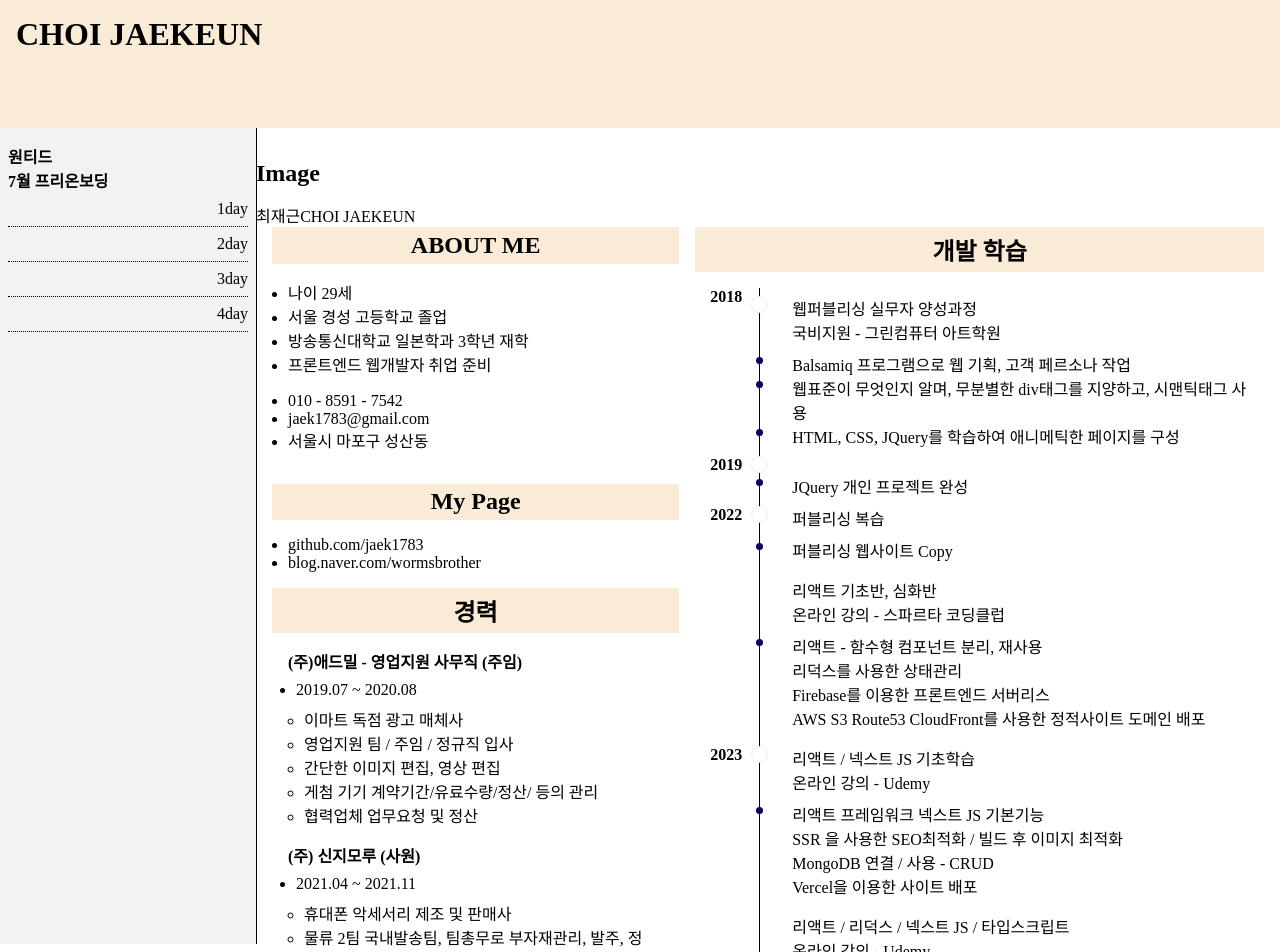
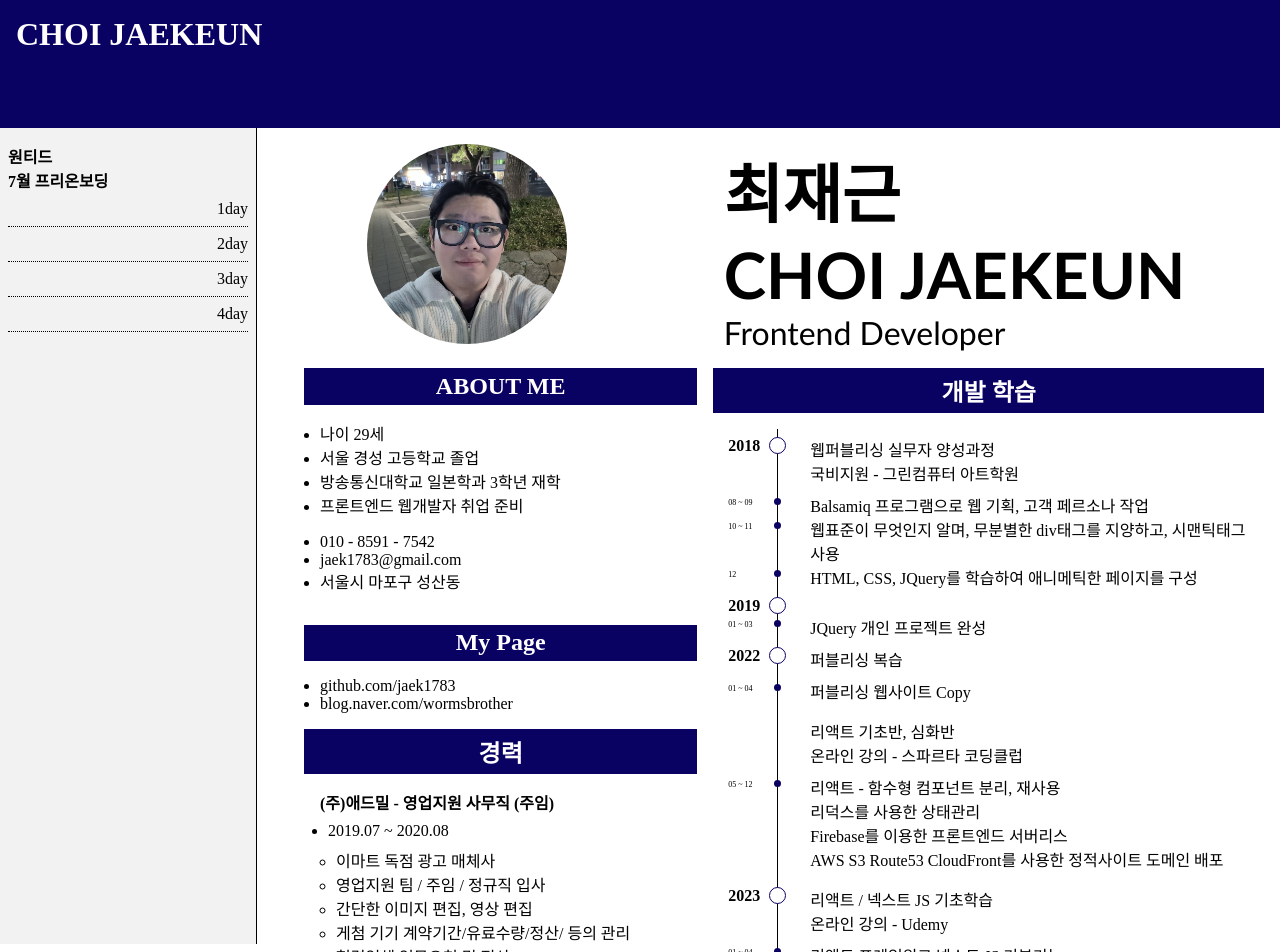
Before and after one commit to Jaek1783/markdown, a Next.js app: page / in a window 1280 px wide. Shown: the top 952 px of the page. Built offline with nearby package versions, Linux system fonts and the light colour scheme.

Commit message:
main page experience 제작

```diff
--- a/components/main/experience.tsx
+++ b/components/main/experience.tsx
@@ -8,28 +8,39 @@ const Experience = ()=>{
                     <dt>
                         웹퍼블리싱 실무자 양성과정<br/>국비지원 - 그린컴퓨터 아트학원
                     </dt>
-                    <dd className="experience-item-item">Balsamiq 프로그램으로 웹 기획, 고객 페르소나 작업</dd>
-                    <dd className="experience-item-item">웹표준이 무엇인지 알며, 무분별한 div태그를 지양하고, 시맨틱태그 사용</dd>
-                    <dd className="experience-item-item">HTML, CSS, JQuery를 학습하여 애니메틱한 페이지를 구성</dd>
+                    <dd className="month M0809">
+                        <span className="experience-item-item">Balsamiq 프로그램으로 웹 기획, 고객 페르소나 작업</span></dd>
+                    <dd className="month M1011">
+                        <span className="experience-item-item">웹표준이 무엇인지 알며, 무분별한 div태그를 지양하고, 시맨틱태그 사용</span>
+                    </dd>
+                    <dd className="month M12">
+                        <span className="experience-item-item">HTML, CSS, JQuery를 학습하여 애니메틱한 페이지를 구성</span>
+                    </dd>
                 </dl>
             </li>
             <li className="year Y2019">
                 <span className="experience-item-container"><br/></span>
-                <span className="experience-item-item">JQuery 개인 프로젝트 완성</span>
+                <span className="month M0103">
+                    <span className="experience-item-item">JQuery 개인 프로젝트 완성</span></span>
             </li>
             <li>
                 <dl className="year Y2022">
                     <dt className="experience-item-container">퍼블리싱 복습</dt>
-                    <dd className="experience-item-item">퍼블리싱 웹사이트 Copy</dd>
+                    <dd className="month M0104">
+                        <span className="experience-item-item">퍼블리싱 웹사이트 Copy</span>
+                    </dd>
                 </dl>
             </li>
             <li>
                 <dl>
                     <dt>리액트 기초반, 심화반<br/>온라인 강의 - 스파르타 코딩클럽</dt>
-                    <dd className="experience-item-item">리액트 - 함수형 컴포넌트 분리, 재사용
-                        <br/>리덕스를 사용한 상태관리
-                        <br/>Firebase를 이용한 프론트엔드 서버리스
-                        <br/>AWS S3 Route53 CloudFront를 사용한 정적사이트 도메인 배포</dd>
+                    <dd className="month M0512">
+                        <span className="experience-item-item">리액트 - 함수형 컴포넌트 분리, 재사용
+                            <br/>리덕스를 사용한 상태관리
+                            <br/>Firebase를 이용한 프론트엔드 서버리스
+                            <br/>AWS S3 Route53 CloudFront를 사용한 정적사이트 도메인 배포
+                        </span>
+                    </dd>
                 </dl>
             </li>
             <li>
@@ -38,26 +49,35 @@ const Experience = ()=>{
                         리액트 / 넥스트 JS 기초학습<br/>
                         온라인 강의 - Udemy
                     </dt>
-                    <dd className="experience-item-item">리액트 프레임워크 넥스트 JS 기본기능
+                    <dd className="month M0104">
+                        <span className="experience-item-item">리액트 프레임워크 넥스트 JS 기본기능
                         <br/>SSR 을 사용한 SEO최적화 / 빌드 후 이미지 최적화
                         <br/>MongoDB 연결 / 사용 - CRUD
-                        <br/>Vercel을 이용한 사이트 배포</dd>
+                        <br/>Vercel을 이용한 사이트 배포
+                        </span>
+                    </dd>
                 </dl></li>
             <li>
                 <dl>
                     <dt>리액트 / 리덕스 / 넥스트 JS / 타입스크립트
                         <br/>온라인 강의 - Udemy
                     </dt>
-                    <dd>음식 주문 앱 만들기</dd>
+                    <dd className="month M05">
+                        <span className="experience-item-item">음식 주문 앱 만들기</span>
+                    </dd>
                 </dl>
             </li>
             <li>
                 <dl>
                     <dt>리액트 / 넥스트 JS / 원티드 - 프리온보딩 7월
                     </dt>
-                    <dd className="experience-item-item">MPA와 CSR
-                    <br/>CSR과 SSR
-                    <br/>Node JS 기능 fs, path을 이용한 Markdown 블로그 만들기
+                    <dd className="month M07">
+                        <span className="experience-item-item">
+                            MPA와 CSR
+                            <br/>CSR과 SSR
+                            <br/>Node JS 기능 fs, path을 이용한 Markdown 블로그 만들기
+                            <br/>Framework Next JS
+                        </span>
                     </dd>
                 </dl>
             </li>
--- a/pages/index.js
+++ b/pages/index.js
@@ -2,13 +2,21 @@ import AboutMe from '../components/main/about';
 import MyPage from '../components/main/my-page';
 import Career from '../components/main/career';
 import Experience from '../components/main/experience';
+import Image from 'next/image';
+
 export default function Home() {
   return (
     <main className='page'>
-      <h2>Image</h2>
-      <div className="main-title">
-        <span>최재근</span>
-        <span>CHOI JAEKEUN</span>
+      <dl className='main-title-container'>
+        <dt><Image src={'/images/index/me.jpg'} alt={'나'} width={100} height={100}/></dt>
+        <dd className="main-title">
+          <span className='ko-name'>최재근</span>
+          <span className='en-name'>CHOI JAEKEUN</span>
+          <span className='sub-title'>Frontend Developer</span>
+        </dd>
+      </dl>
+      <div>
+
       </div>
       <div className='container'>
         <div>
--- a/styles/globals.css
+++ b/styles/globals.css
@@ -5,18 +5,56 @@
 a{
   color:#000;
   text-decoration: none;
+  width:100%;
 }
 img{
-  width:80%;
+  width:100%;
+  height:100%;
 }
 .header{
   position:fixed;
   width:100%;
   height:6rem;
-  background-color:antiquewhite;
+  background-color:#0a0263;
   padding:1rem;
   z-index: 999;
 }
+h1>a{
+  color:#fff;
+}
+h2{
+  color:#fff;
+}
+.main-title-container{
+  display:flex;
+  padding-bottom:1rem;
+  justify-content: space-around;
+}
+.main-title{
+  display: flex;
+  flex-direction: column;
+  font-family:'Gill Sans', 'Gill Sans MT', Calibri, 'Trebuchet MS', sans-serif;
+  font-size:4rem;
+  font-weight: bold;
+}
+.main-title-container>dt{
+  width:200px;
+  height:200px;
+  border-radius: 100%;
+  overflow: hidden;
+  position: relative;
+}
+.main-title-container>dt>img{
+  width:200px;
+  height:260px;
+  position: absolute;
+  top:-30px;
+}
+.sub-title{
+  font-weight: 300;
+  font-size: 2rem;
+}
+/* aside css */
 .aside{
   width:15rem;
   height:100vh;
@@ -34,18 +72,27 @@ img{
   padding:.5rem 0;
   text-align: right;
   list-style-type: none;
+  display: flex;
+  flex-direction: column;
 }
 .aside>ol>li:hover{
-  background-color: antiquewhite;
+  background-color: #0a0263;
   font-weight: 600;
 }
+.aside>ol>li:hover>a{
+  color:#fff;
+}
 .active{
-  background-color: antiquewhite;
+  background-color: #0a0263;
+  color:#fff;
   font-weight: 600;
+}
+.active>a{
+  color:#fff;
 }
 .page{
   padding:9rem 1rem 0;
-  margin-left:15rem;
+  margin-left:17rem;
 }
 .page>h2,h3,h4{
   padding:1rem 0;
@@ -71,7 +118,7 @@ img{
   justify-content: center;
 }
 .title {
-  background-color:antiquewhite;
+  background-color:#0a0263;
   text-align : center;
   padding:.3rem 0;
 }
@@ -109,7 +156,7 @@ img{
   width:15px;
   height:15px;
   border-radius: 100%;
-  border:1px solid antiquewhite;
+  border:1px solid #0a0263;
   background-color: #fff;
   left:-9px;
 }
@@ -131,6 +178,7 @@ img{
 .Y2018::before{
   content: "2018";
   left: -50px;
+  margin-top:8px;
 }
 .Y2019::before{
   content: "2019";
@@ -144,6 +192,44 @@ img{
   content: "2023";
   left:-50px;
 }
+.month::before{
+  position: absolute;
+  font-weight:300;
+  font-size: .5rem;
+  margin-top:5px;
+}
+.M0809::before{
+  content:'08 ~ 09';
+  left:-50px;
+}
+.M1011::before{
+  content:'10 ~ 11';
+  left:-50px;
+}
+.M12::before{
+  content:'12';
+  left:-50px;
+}
+.M0103::before{
+  content:'01 ~ 03';
+  left:-50px;
+}
+.M0104::before{
+  content:'01 ~ 04';
+  left:-50px;
+}
+.M0512::before{
+  content:'05 ~ 12';
+  left:-50px;
+}
+.M05::before{
+  content:'05 ~ ';
+  left:-50px;
+}
+.M07::before{
+  content:'07';
+  left:-50px;
+}
 .main-container dl{
   padding:.5rem 0;
 }
```
Also changed, not shown: public/images/index/me.jpg (added).
